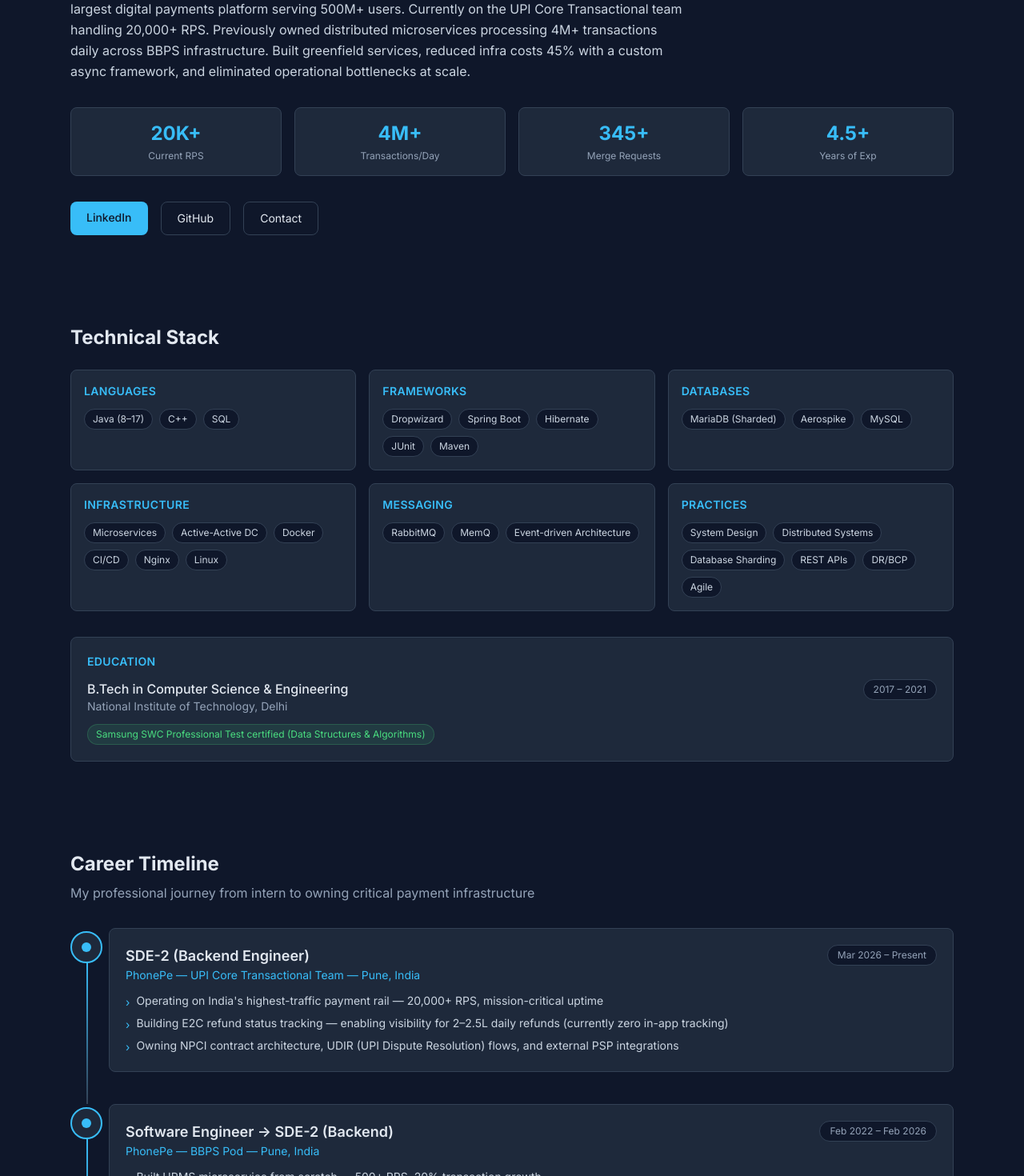
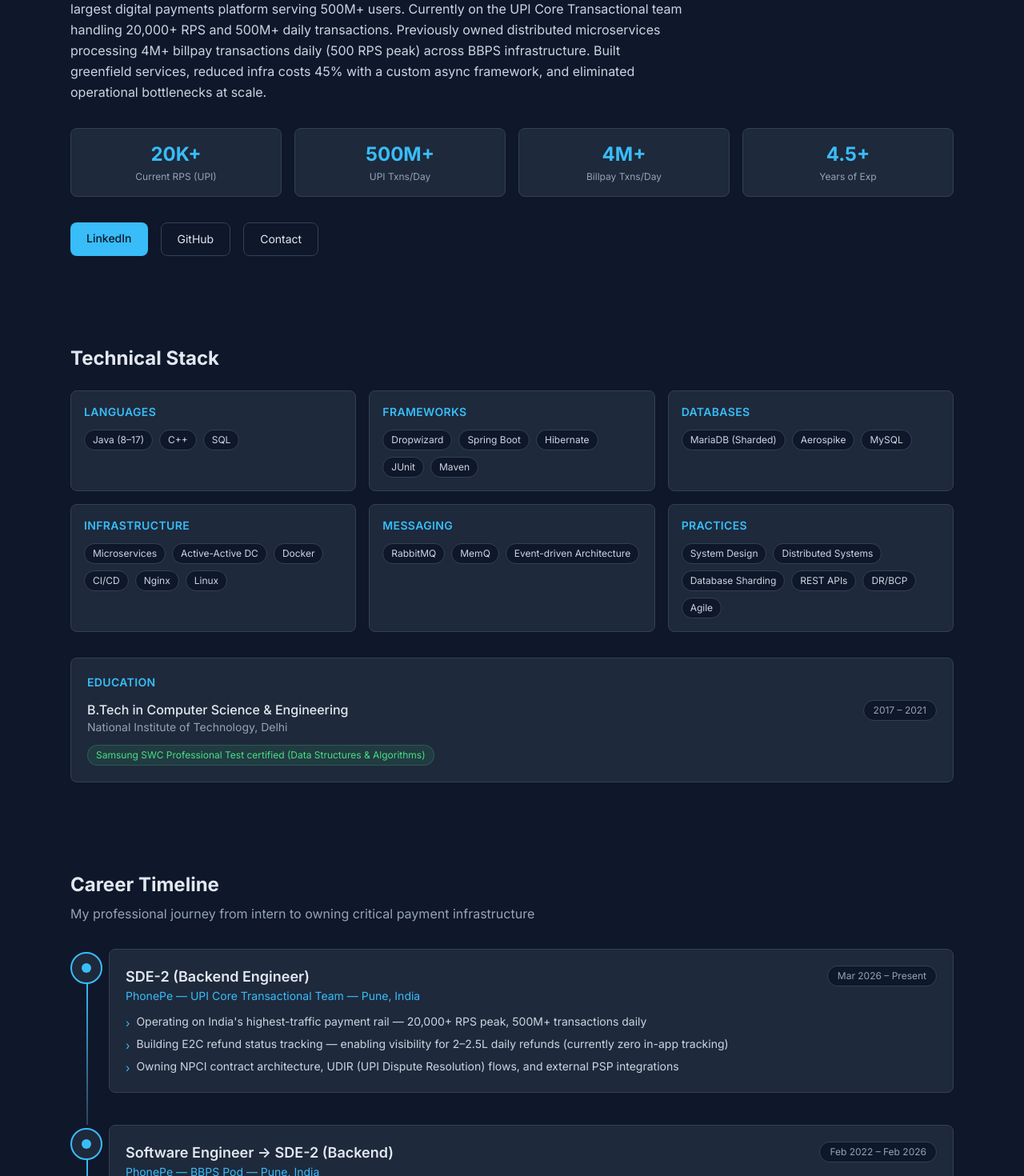
Before and after one commit to arjunprsd/portfolio, a Next.js app: page / in a window 1280 px wide. Shown: the part 280-1750 px from the top of the page at 80% size. Built offline with nearby package versions, Linux system fonts and the light colour scheme.

Commit message:
update traffic metrics

```diff
--- a/src/app/data/portfolio.ts
+++ b/src/app/data/portfolio.ts
@@ -8,7 +8,7 @@
   location: "Pune, India",
   yearsOfExp: 4.5,
   summary:
-    "Backend engineer with 4.5+ years building high-throughput payment systems at PhonePe — India's largest digital payments platform serving 500M+ users. Currently on the UPI Core Transactional team handling 20,000+ RPS. Previously owned distributed microservices processing 4M+ transactions daily across BBPS infrastructure. Built greenfield services, reduced infra costs 45% with a custom async framework, and eliminated operational bottlenecks at scale.",
+    "Backend engineer with 4.5+ years building high-throughput payment systems at PhonePe — India's largest digital payments platform serving 500M+ users. Currently on the UPI Core Transactional team handling 20,000+ RPS and 500M+ daily transactions. Previously owned distributed microservices processing 4M+ billpay transactions daily (500 RPS peak) across BBPS infrastructure. Built greenfield services, reduced infra costs 45% with a custom async framework, and eliminated operational bottlenecks at scale.",
 };
 
 export const education = {
@@ -36,7 +36,7 @@
     company: "PhonePe — UPI Core Transactional Team",
     location: "Pune, India",
     highlights: [
-      "Operating on India's highest-traffic payment rail — 20,000+ RPS, mission-critical uptime",
+      "Operating on India's highest-traffic payment rail — 20,000+ RPS peak, 500M+ transactions daily",
       "Building E2C refund status tracking — enabling visibility for 2–2.5L daily refunds (currently zero in-app tracking)",
       "Owning NPCI contract architecture, UDIR (UPI Dispute Resolution) flows, and external PSP integrations",
     ],
--- a/src/app/page.tsx
+++ b/src/app/page.tsx
@@ -32,9 +32,9 @@
 
         <div className="grid grid-cols-2 md:grid-cols-4 gap-4 mb-8">
           {[
-            { label: "Current RPS", value: "20K+" },
-            { label: "Transactions/Day", value: "4M+" },
-            { label: "Merge Requests", value: "345+" },
+            { label: "Current RPS (UPI)", value: "20K+" },
+            { label: "UPI Txns/Day", value: "500M+" },
+            { label: "Billpay Txns/Day", value: "4M+" },
             { label: "Years of Exp", value: "4.5+" },
           ].map((s) => (
             <div key={s.label} className="bg-[#1e293b] border border-[#334155] rounded-lg p-4 text-center card-hover">
```
